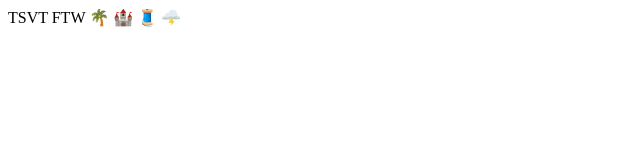
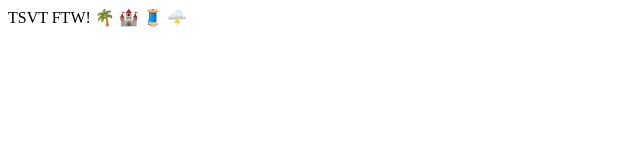
Before and after one commit to bush-pilots/CatWalk, a React app: page / in a window 1280 px wide. Shown: the top 160 px of the page, without its empty margins (0-640 px from the left). Built offline with nearby package versions, Linux system fonts and the light colour scheme.

Commit message:
ESlint with airbnb styling

```diff
--- a/client/src/components/App.js
+++ b/client/src/components/App.js
@@ -15,7 +15,7 @@ class App extends React.Component {
 
     return (
     <div>
-      TSVT FTW 🌴 🏰 🧵 🌩️
+      TSVT FTW! 🌴 🏰 🧵 🌩️
       <div>
 
       </div>
```
